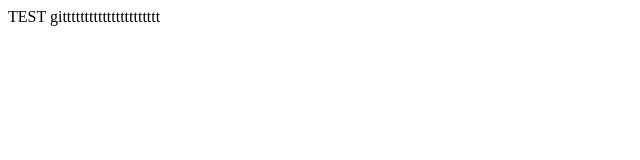
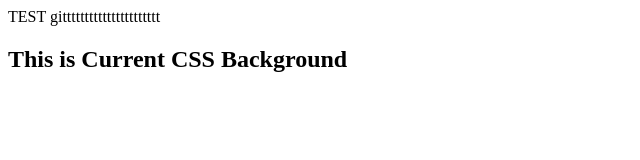
Before and after one commit to iamDavidLai/background-generatorTest, a plain HTML site: page index.html in a window 1280 px wide. Shown: the whole page, without its empty margins (0-640 px from the left). Drawn offline with Linux system fonts and the light colour scheme.

Commit message:
changing text

```diff
--- a/index.html
+++ b/index.html
@@ -1,2 +1,5 @@
 TEST
 gitttttttttttttttttttttt
+
+
+<h2>This is Current CSS Background</h2>
```
